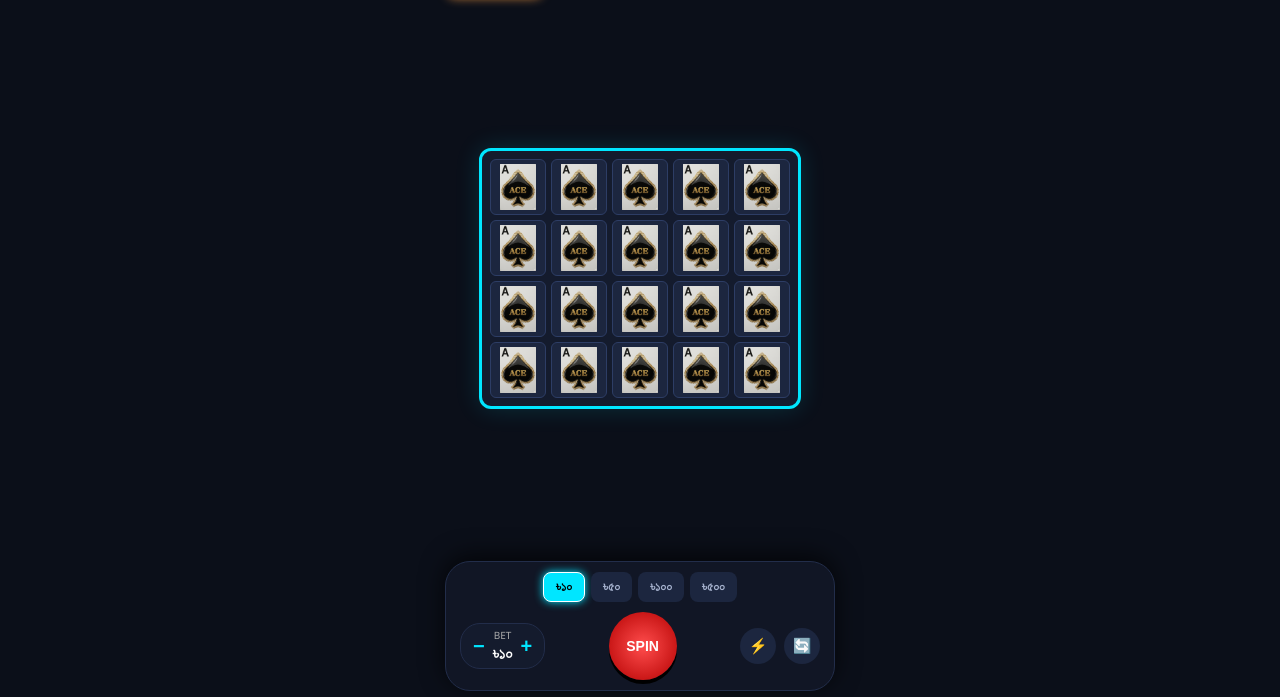
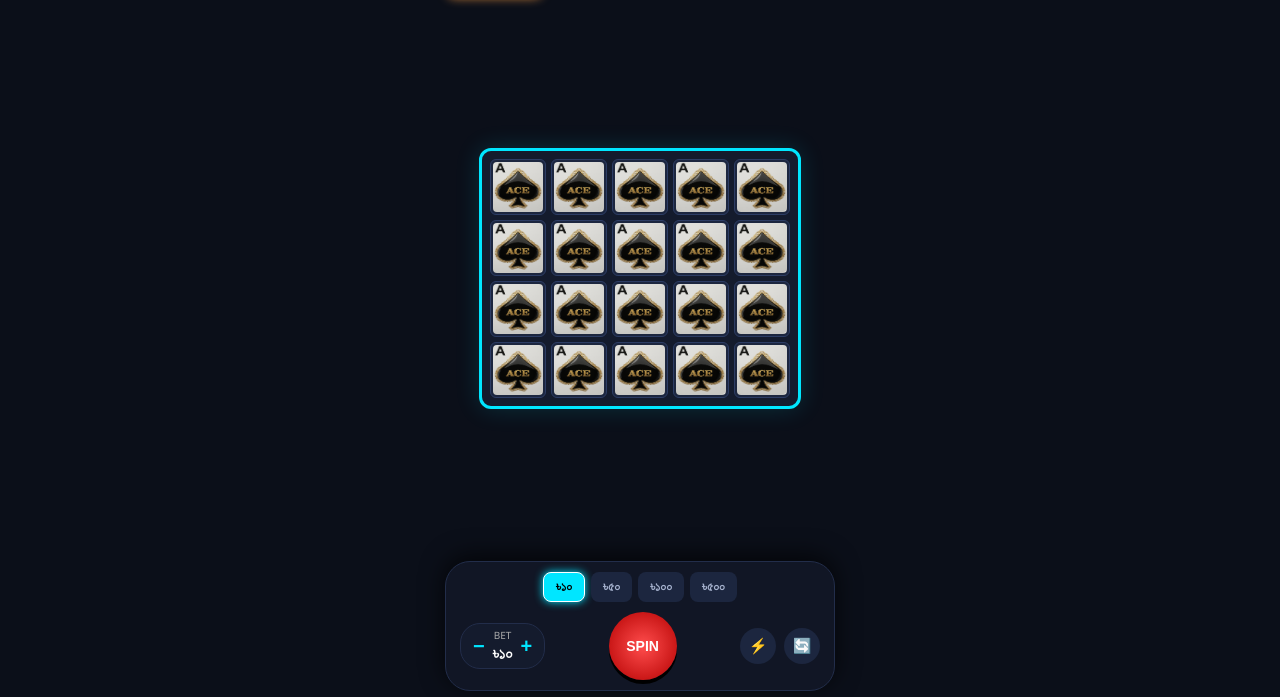
Before and after one commit to corruptionbangla24-ops/SUPER-ACE, a website: page index.html in a window 1280 px wide. Shown: the part 103-800 px from the top of the page. Drawn offline with nearby package versions, Linux system fonts and the light colour scheme; no server answers.

Commit message:
Update style.css

```diff
--- a/style.css
+++ b/style.css
@@ -16,7 +16,16 @@ body { font-family: 'Segoe UI', Arial, sans-serif; background: #0b0f19; color: w
 /* 🎯 [মেগা কন্টেইনার চওড়া বুস্টার লক ভাই]: ৫ কলাম ও ৪ রিল স্ক্রিনের ডানে-বামে ১০০% অটো-ফিট করার প্রফেশনাল গ্রিড লেআউট ভাই ভাই! */
 .slot-machine { margin: auto 0; display: grid; grid-template-columns: repeat(5, 56px); grid-template-rows: repeat(4, 56px); gap: 5px; background: #141b2d; padding: 8px; border: 3px solid #00e6ff; border-radius: 12px; box-shadow: 0 0 25px rgba(0,230,255,0.15); max-width: 96%; }
 .reel { width: 56px; height: 56px; background: #1c263f; display: flex; align-items: center; justify-content: center; overflow: hidden; border-radius: 6px; border: 1px solid #2d3d65; position: relative; }
-.reel img { width: 85%; height: 85%; object-fit: contain; position: absolute; }
+/* 🎯 [মেগা গ্রাফিক্স এডজাস্টার ও বর্ডার ফিট ইঞ্জিন ভাই ভাই] */
+.reel img {
+    width: 100%;
+    height: 100%;
+    object-fit: fill;
+    position: absolute;
+    border-radius: 6px;
+    padding: 2px;
+}
+
 
 /* ⚡ তাসের স্পিন অ্যানিমেশন মোশন লুপ ভাই ভাই */
 .scrolling img { animation: cardScroll 0.12s infinite linear; }
```
